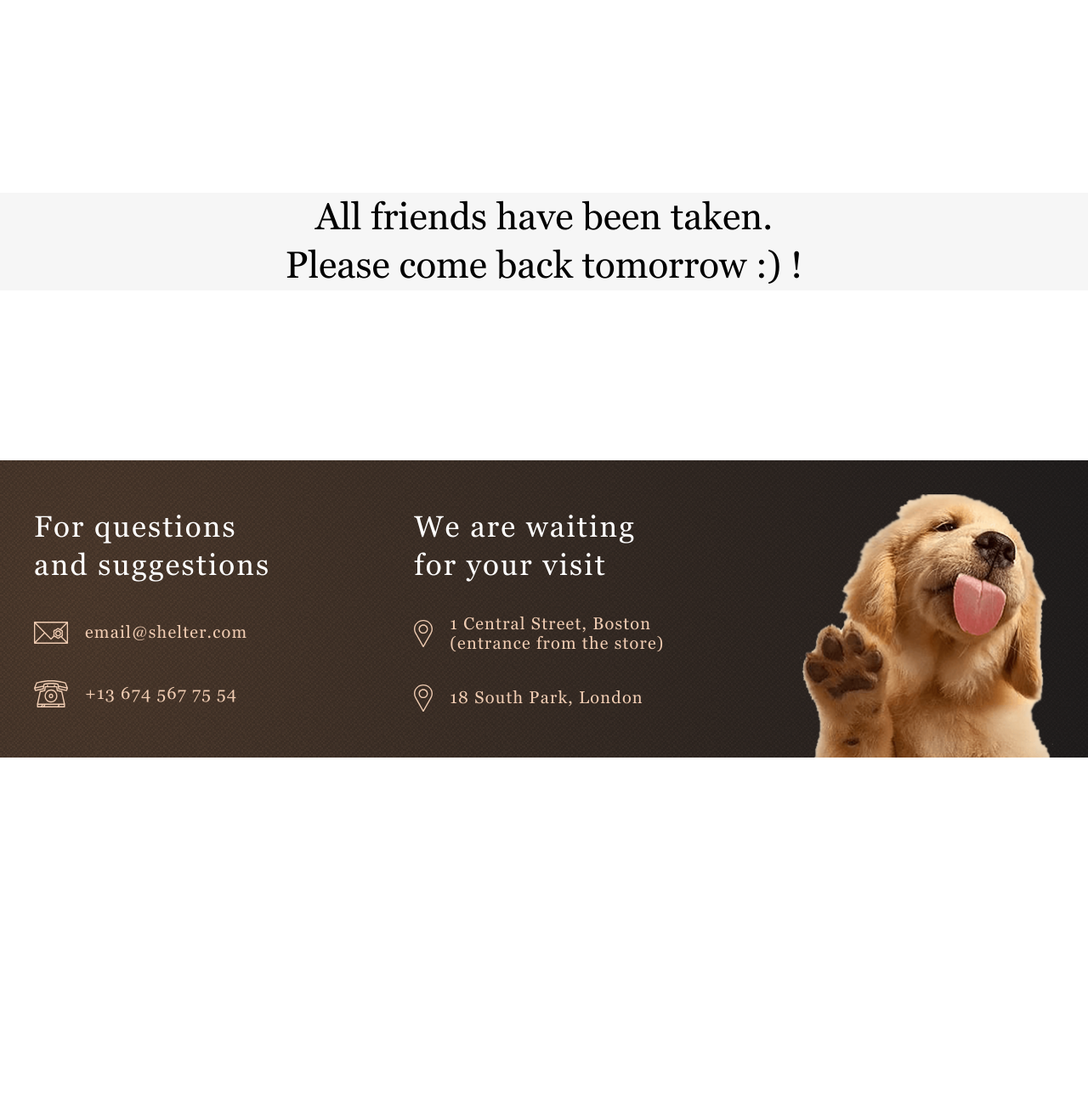
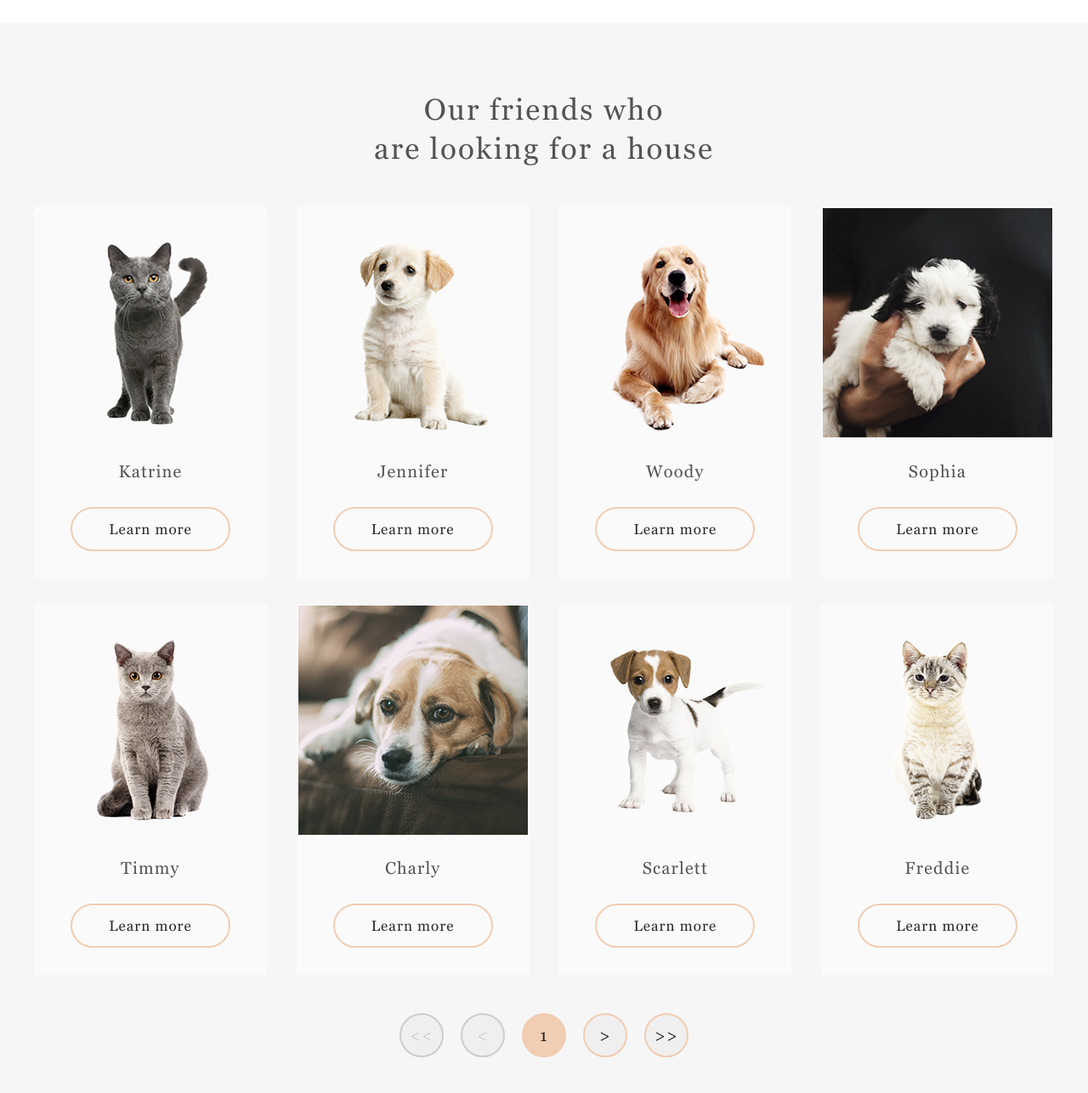
Before and after one commit to freennnn/RSJSFE, a website: page shelter/src/pages/pets/index.html in a window 1280 px wide. Shown: the part 93-1380 px from the top of the page at 85% size. Before the commit the page ends 985 px from the top, so only its background shows below. Drawn offline with Linux system fonts and the light colour scheme.

Commit message:
feat: Pets page - our pets section. Plus navigation buttons new states. Plus navigation menu links and cursor behavior changed

```diff
--- a/shelter/src/pages/pets/index.html
+++ b/shelter/src/pages/pets/index.html
@@ -27,7 +27,7 @@
                 <nav class="pure-header__navigation">
                     <ul class="navigation">
                         <li class="navigation__link navigation__link_light"><a href="../../../index.html">About the shelter</a></li>
-                        <li class="navigation__link navigation__link_light" ><a href="#pets" class="clicked">Our pets</a></li>
+                        <li class="navigation__link navigation__link_light" ><a href="#" class="clicked">Our pets</a></li>
                         <li class="navigation__link navigation__link_light"><a href="#help">Help the shelter</a></li>
                         <li class="navigation__link navigation__link_light"><a href="#contacts">Contacts</a></li>
                     </ul>
@@ -36,8 +36,79 @@
         </div>
     </header>
     <main>
-        <section class="pets">
-            <h2 class="zaglushka">All friends have been taken. <br/> Please come back tomorrow :) !</h2>
+        <section class="pets" id="pets">
+            <div class="content-wrapper pets__wrapper">
+                <div class="pets-content">
+                    <h3 class="pets-content__title pets-content__title_petspage">Our friends who<br/>are looking for a house</h3>
+                    <div class="pets-gallery pets-gallery_petspage">
+
+                        <div class="pet-card">
+                            <img class="pet-card__photo" src="../../assets/images/pets/pets/katrine.png" alt="Pet photo">
+                            <p class="pet-card__title">Katrine</p>
+                            <div class="pet-card__more-button">
+                                <button class="button button_secondary">Learn more</button>
+                            </div>
+                        </div>
+                        <div class="pet-card">
+                            <img class="pet-card__photo" src="../../assets/images/pets/pets/jennifer.png" alt="Pet photo">
+                            <p class="pet-card__title">Jennifer</p>
+                            <div class="pet-card__more-button">
+                                <button class="button button_secondary">Learn more</button>
+                            </div>
+                        </div>
+                        <div class="pet-card">
+                            <img class="pet-card__photo" src="../../assets/images/pets/pets/woody.png" alt="Pet photo">
+                            <p class="pet-card__title">Woody</p>
+                            <div class="pet-card__more-button">
+                                <button class="button button_secondary">Learn more</button>
+                            </div>
+                        </div>
+
+                        <div class="pet-card">
+                            <img class="pet-card__photo" src="../../assets/images/pets/pets/sophia.png" alt="Pet photo">
+                            <p class="pet-card__title">Sophia</p>
+                            <div class="pet-card__more-button">
+                                <button class="button button_secondary">Learn more</button>
+                            </div>
+                        </div>
+                        <div class="pet-card">
+                            <img class="pet-card__photo" src="../../assets/images/pets/pets/timmy.png" alt="Pet photo">
+                            <p class="pet-card__title">Timmy</p>
+                            <div class="pet-card__more-button">
+                                <button class="button button_secondary">Learn more</button>
+                            </div>
+                        </div>
+                        <div class="pet-card">
+                            <img class="pet-card__photo" src="../../assets/images/pets/pets/charly.png" alt="Pet photo">
+                            <p class="pet-card__title">Charly</p>
+                            <div class="pet-card__more-button">
+                                <button class="button button_secondary">Learn more</button>
+                            </div>
+                        </div>
+                        <div class="pet-card">
+                            <img class="pet-card__photo" src="../../assets/images/pets/pets/scarlett.png" alt="Pet photo">
+                            <p class="pet-card__title">Scarlett</p>
+                            <div class="pet-card__more-button">
+                                <button class="button button_secondary">Learn more</button>
+                            </div>
+                        </div>
+                        <div class="pet-card">
+                            <img class="pet-card__photo" src="../../assets/images/pets/pets/freddie.png" alt="Pet photo">
+                            <p class="pet-card__title">Freddie</p>
+                            <div class="pet-card__more-button">
+                                <button class="button button_secondary">Learn more</button>
+                            </div>
+                        </div>
+                    </div>
+                    <div class="pets-content__navigation_petspage">
+                        <button class="navigation-button navigation-button_disabled"><<</button>
+                        <button class="navigation-button navigation-button_disabled"><</button>
+                        <button class="navigation-button navigation-button_selected">1</button>
+                        <button class="navigation-button">></button>
+                        <button class="navigation-button">>></button>
+                    </div>
+                </div>
+            </div>
         </section>
     </main>
     <footer class="contacts" id="contacts">
--- a/shelter/src/sass/components/_buttons.scss
+++ b/shelter/src/sass/components/_buttons.scss
@@ -39,9 +39,17 @@
     color: $color-dark-3xl;
     @extend %h4;
     @extend %transition;
-    &:hover {
+    &:not(.navigation-button_selected):not(.navigation-button_disabled):hover {
         background-color: $color-primary;
     }
+    &_disabled {
+        border-color: $color-dark-s;
+        color: $color-dark-s;
+    }
+    &_selected {
+        background-color: $color-primary;
+    }
+
     // &_left-arrow {
     //     //background-image: url("../assets/images/icons/arrow-left.svg");
     // }
--- a/shelter/src/sass/components/_navigation.scss
+++ b/shelter/src/sass/components/_navigation.scss
@@ -29,6 +29,7 @@
         &.clicked {
             border-color: $color-primary;
             color: $color-light-s;
+            cursor: default;
         }
     }
 
--- a/shelter/src/sass/petspage/_header.scss
+++ b/shelter/src/sass/petspage/_header.scss
@@ -35,7 +35,22 @@
 
 }
 
-.zaglushka {
-    margin: 200px auto 200px auto;
-    text-align: center;
+.pets-content {
+    &__title_petspage {
+        margin: 0 400px 45px 400px;
+    }
 }
+
+.pets-gallery_petspage {
+    column-gap: 34px;
+    row-gap: 30px;
+    flex-wrap: wrap;
+}
+
+.pets-content__navigation_petspage {
+    display:flex;
+    column-gap: 20px;
+    margin: 45px auto 0px auto;
+    justify-content: center;
+
+}
--- a/shelter/src/sass/sections/_pets.scss
+++ b/shelter/src/sass/sections/_pets.scss
@@ -39,6 +39,7 @@
     border-width: 2px;
     border-style: solid;
     border-color: transparent;
+
     &:hover {
         border-color: $color-primary-light;
         //border-width: 1px;
@@ -52,6 +53,14 @@
         letter-spacing: 0.06em;
         color: $color-dark-l;
     }
+    &__photo {
+        max-width: 270px;
+        object-fit: cover;
+        height: 100%;
+        width: 270px;
+        height: 270px;
+    }
+
     &__more-button {
         text-align: center;
         margin: 0 0 30px 0;
```
Also changed, not shown: shelter/src/sass/style.css, 1 other file.
